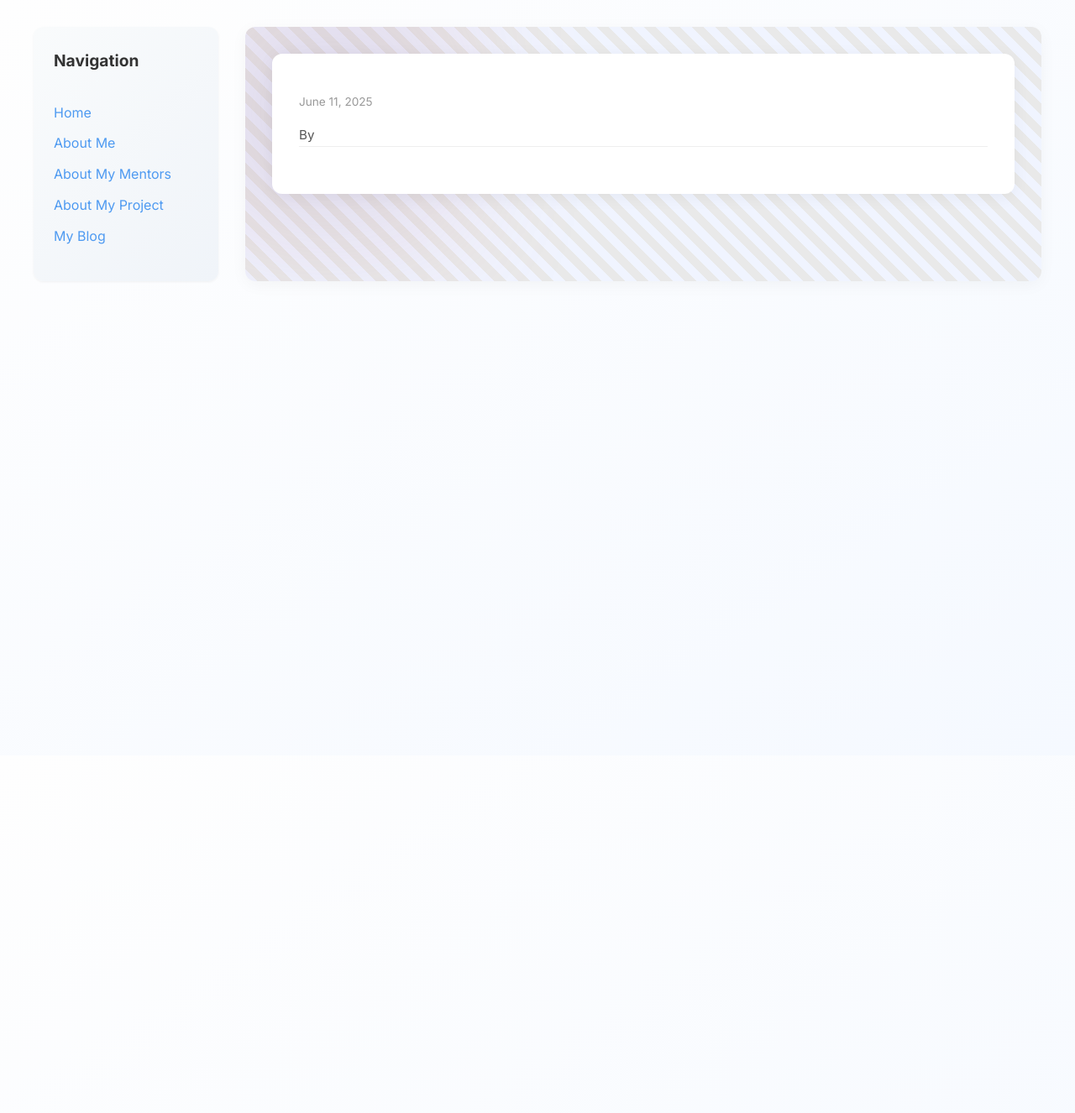
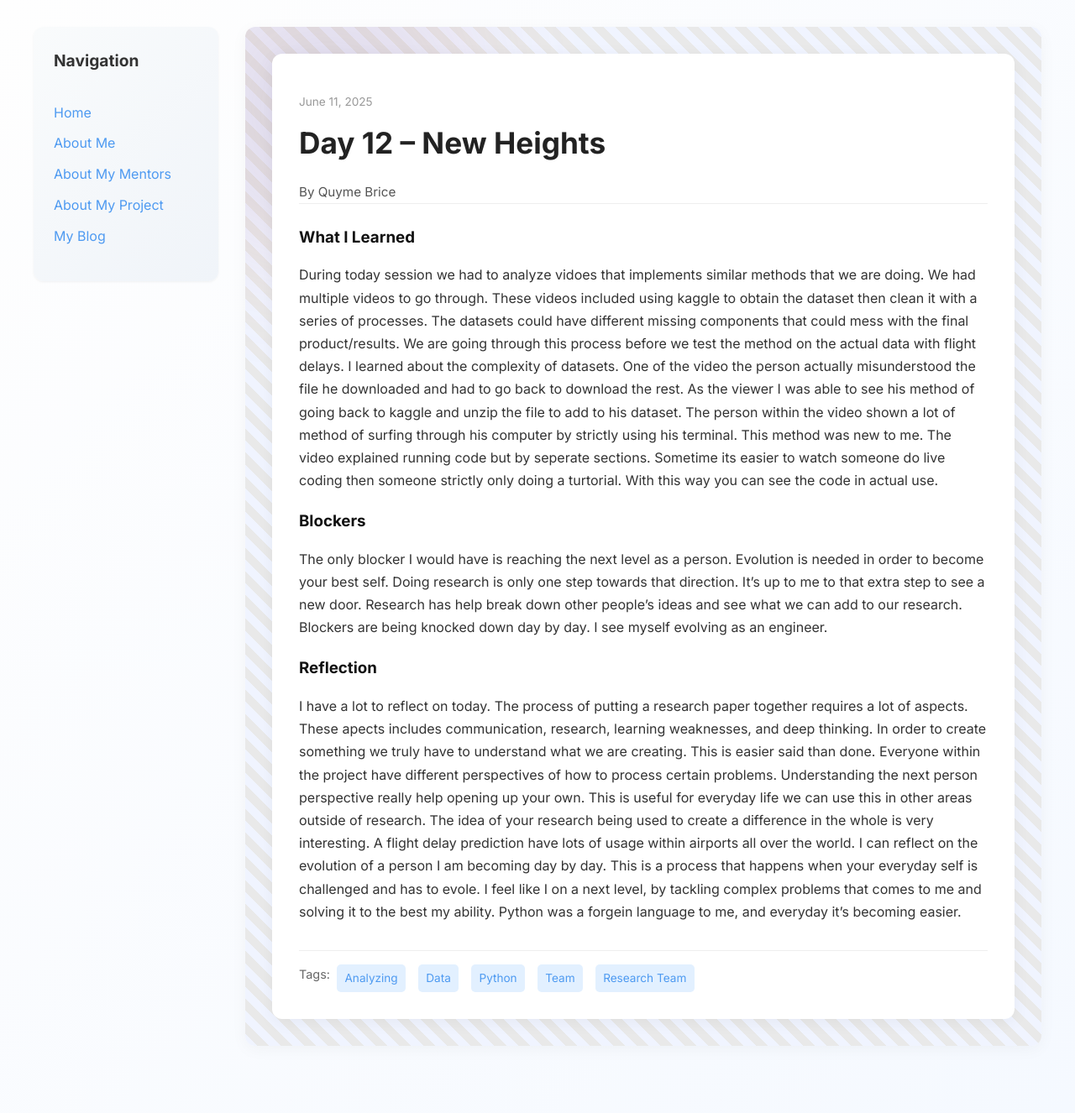
Before and after one commit to Qubri2/Qubri2.github.io, a Jekyll site: the page built from _posts/2025-06-11-day-12.md, in a window 1280 px wide. Shown: the whole page at 84% size. Built offline with Jekyll 4.4.1, drawn with Linux system fonts in a browser that asks for light colours; our own code applies the rules of GitHub Pages for plain Markdown files; before the commit the page ends 900 px from its top, so only the background shows below that.

Commit message:
Update 2025-06-11-day-12.md

```diff
--- a/_posts/2025-06-11-day-12.md
+++ b/_posts/2025-06-11-day-12.md
@@ -1,6 +1,6 @@
 ---
 layout: post
-title: "Day 12 – "New Heights"
+title: "Day 12 – New Heights"
 date: 2025-06-11
 author: Quyme Brice
 permalink: /day12.html
```
